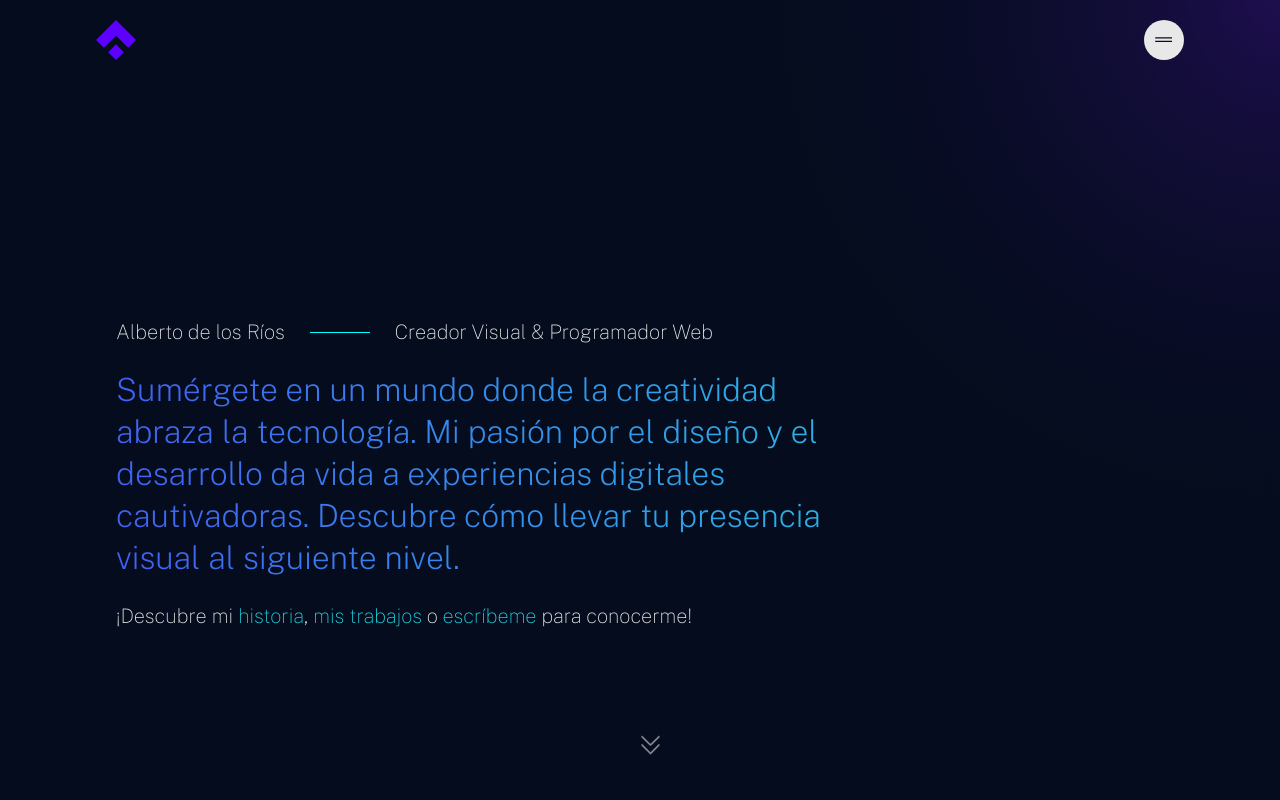
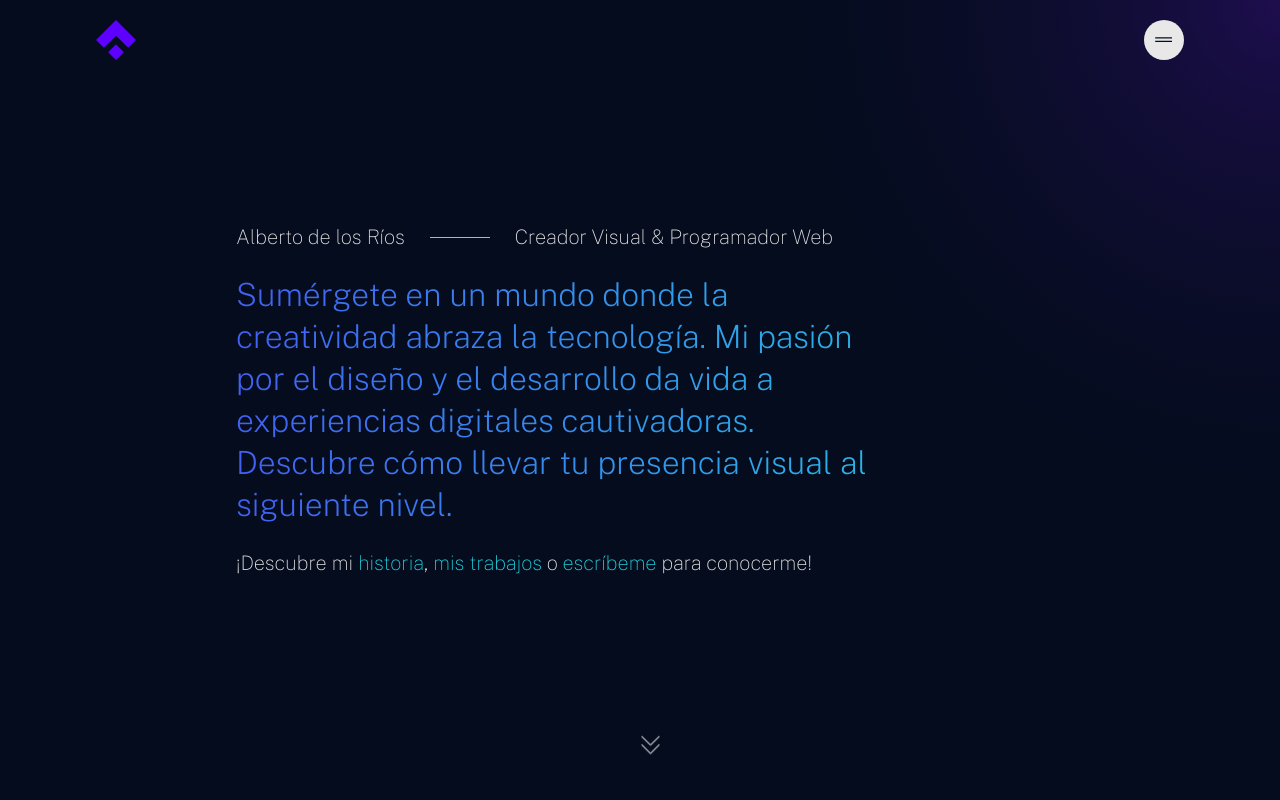
Before and after one commit to AlbertoDLR14/portfolio, a React (Vite) app: page / in a window 1280 px wide. Shown: the top 800 px of the page. Built offline with nearby package versions, Linux system fonts and the light colour scheme.

Commit message:
correccion errores footer y header

```diff
--- a/src/components/Elipse/elipse.css
+++ b/src/components/Elipse/elipse.css
@@ -4,9 +4,8 @@
     user-select: none;
     overflow-x: hidden;
     width: 100vw;
-    height: 100vh;
+    height: 100%;
   }
   .degradado-elipse .elipse-img{
-    /* opacity: .65; */
     position: absolute;
   }
--- a/src/components/HeroSection/HeroSection.jsx
+++ b/src/components/HeroSection/HeroSection.jsx
@@ -4,7 +4,7 @@
 
 const HeroSection = () => {
   return (
-    <div className="main-content">
+    <div className="main-content padding-section">
       <div className="hero-section">
         <div className="hero-author">
           <p className="author">Alberto de los Ríos</p>
--- a/src/components/HeroSection/herosection.css
+++ b/src/components/HeroSection/herosection.css
@@ -1,10 +1,11 @@
 .hero-section{
-    min-height: 100vh;
+    min-height: calc(100vh - 80px);
     display: flex;
     flex-direction: column;
+    justify-content: center;
     gap: 25px;
-    margin-left: 200px;
-    padding-top: 320px;
+    padding-top: 80px;
+    padding-left: 120px;
 }
 
 .hero-author{
--- a/src/container/Footer/footer.css
+++ b/src/container/Footer/footer.css
@@ -40,7 +40,7 @@
     font-size: 1.3rem;
 }
 
-.footer-lista li .footer-link{
+.footer-link{
     text-decoration: none;
     color: var(--color-blanco);
     font-size: 16px;
@@ -48,24 +48,23 @@
     position: relative;
 }
 
-.footer-link::after{
+ .footer-link::after{
     content: "";
     position: absolute;
     left: 0;
-    bottom: -4px;
+    bottom: -5px;
     width: 0;
     height: 4px;
     background-color: var(--color-principal);
     transition: width 0.3s ease-out;
-    z-index: -1;
+    /* z-index: -1; */
   }
 
-.footer-link:hover::after {
+ .footer-link:hover::after {
     width: 30px;
-    z-index: -1;
 }
 .social:hover::after {
-    width: 10px;
+    width: 100%;
 }
 
 .footer-fin{
@@ -100,7 +99,7 @@
     display: inline-flex;
     justify-content: center;
     align-items: center;
-    color: var(--color-secundario);
+    color: var(--color-blanco);
     font-size: 20px;
     font-weight: 300;
     cursor: move;
--- a/src/container/Header/Header.jsx
+++ b/src/container/Header/Header.jsx
@@ -3,8 +3,8 @@
 import Navbar from "../../components/Navbar/Navbar";
 import { useEffect } from "react";
 import { Link, useLocation } from "react-router-dom";
+import "./header.css";
 import { VscFoldDown } from "react-icons/vsc";
-import "./header.css";
 
 const Header = () => {
   const location = useLocation();
--- a/src/container/Header/header.css
+++ b/src/container/Header/header.css
@@ -4,6 +4,7 @@
     position: relative;
     overflow-x: hidden;
 }
+
 .icono-scroll{
     position: absolute;
     bottom: 50px;
--- a/src/index.css
+++ b/src/index.css
@@ -19,12 +19,10 @@
   background-color: var(--color-fondo);
   color: var(--color-blanco);
   width: 100%;
-  height: 100vh;
 }
 
 #root{
   width: 100%;
-  height: 100%;
   position: relative;
 }
 
```
